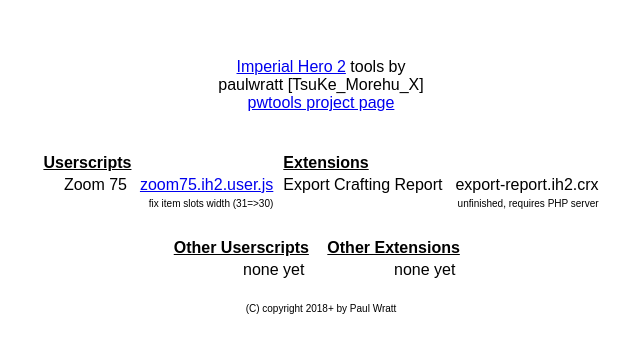
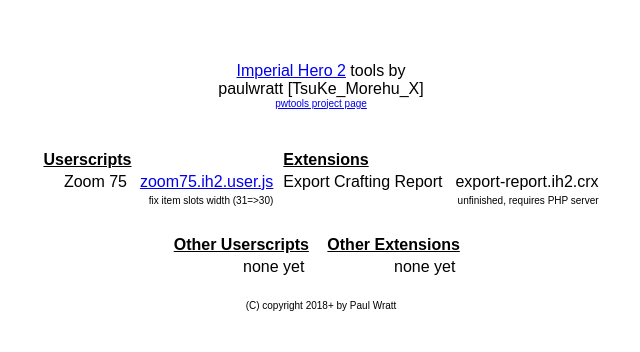
Before and after one commit to paulwratt/imperial-hero-2-pwtools, a plain HTML site: page docs/index.html in a window 1280 px wide. Shown: the part 214-566 px from the top of the page, without its empty margins (319-959 px from the left). Drawn offline with Linux system fonts and the light colour scheme.

Commit message:
Update index.html

```diff
--- a/docs/index.html
+++ b/docs/index.html
@@ -7,7 +7,7 @@
 <table width=100% height=100%>
 <tr><td width=100% height=100% align=center valign=middle>
 <a target=torn href=http://www.imperialhero/>Imperial Hero 2</a> tools by<br> paulwratt [TsuKe_Morehu_X]<br>
-<a href=https://github.com/paulwratt/imperial-hero-2-pwtools>pwtools project page</a><br>
+<font size=-2><a href=https://github.com/paulwratt/imperial-hero-2-pwtools>pwtools project page</a></font><br>
 &nbsp;<br>
 &nbsp;<br>
 <table><tr><td valign=top>
```
